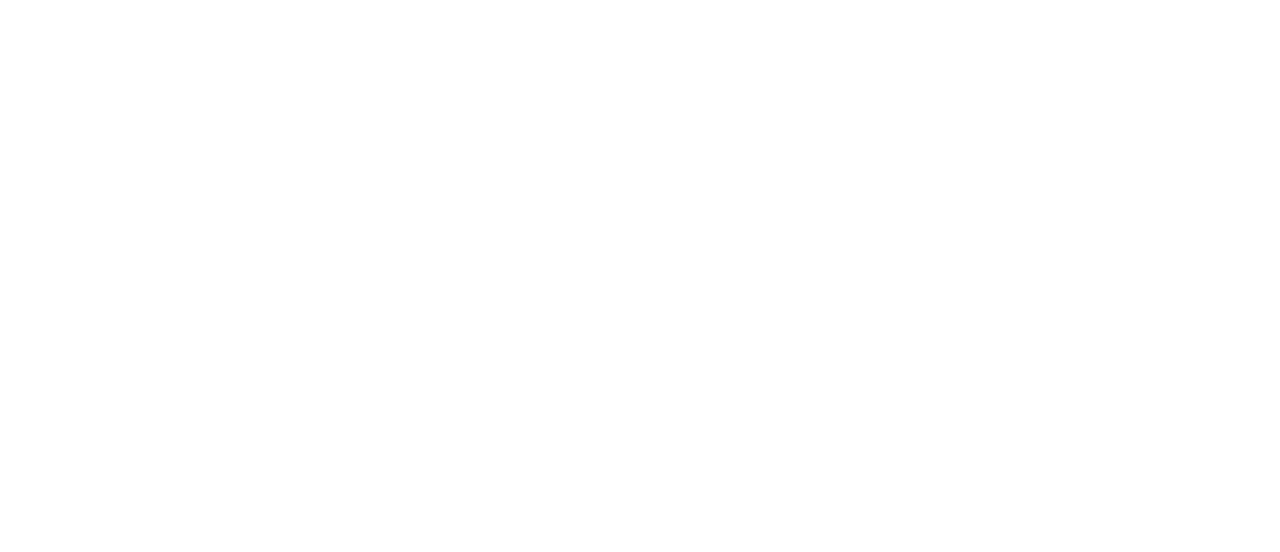
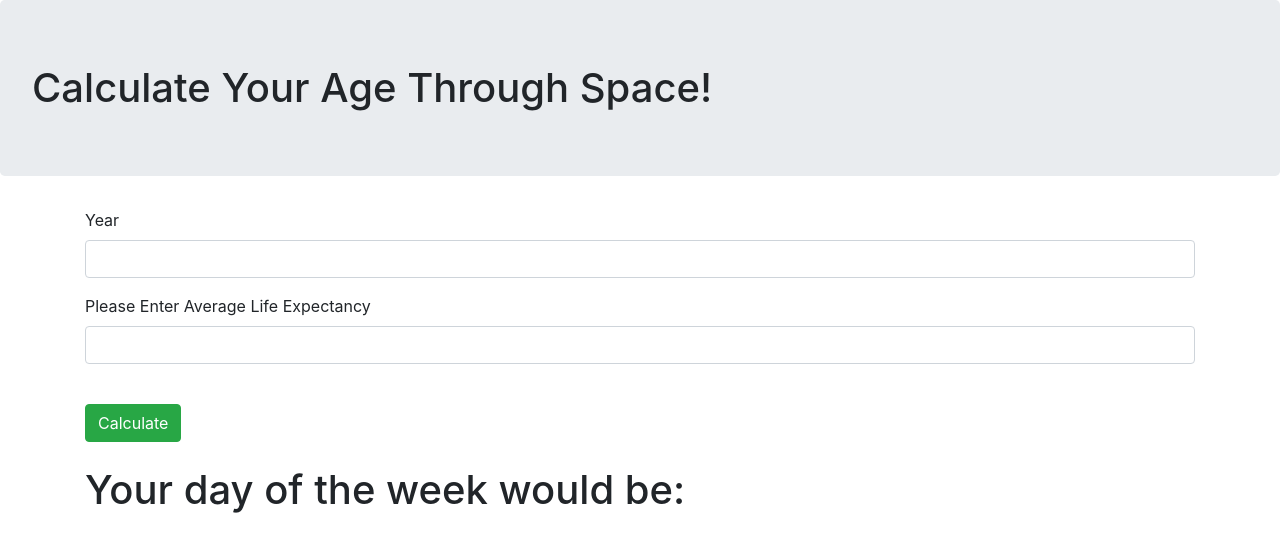
Before and after one commit to smoody0208/week-5-project, a website built with webpack: page src/index.html in a window 1280 px wide. Built offline with nearby package versions, Linux system fonts and the light colour scheme.

Commit message:
Add form to index.html

```diff
--- a/src/index.html
+++ b/src/index.html
@@ -3,27 +3,27 @@
 
   <head>
     <script type="text/javascript" src="bundle.js"></script>
-  <title>Project Name</title>
+    <title>Galactic Age Calculator</title>
   </head>
-
   <body>
-  <!-- Some sort of HTML that directly correlates with your main.js -->
-
-  <!-- Uncomment the following code to check that bootstrap is working! -->
-
-  <!-- <div class="card">
-  <div class="card" style="width: 18rem;">
-    <img class="card-img-top"
-      src="https://images.unsplash.com/photo-1534278931827-8a259344abe7?ixlib=rb-1.2.1&w=1000&q=80"
-      alt="Card image cap">
-    <div class="card-body">
-      <h5 class="card-title">Card title</h5>
-      <p class="card-text">This should be a working card class!
-      </p>
-      <a href="#" class="btn btn-primary">Go somewhere</a>
+    <h1 class="jumbotron">Calculate Your Age Through Space!</h1>
+    <div class="container">
+      <form id="input">
+        <div class="form-group">
+          <label for="age">Year</label>
+          <input id="age" class="form-control" type="number" min="1" max="500" required>
+        </div>
+        <div class="form-group">
+          <label for="life">Please Enter Average Life Expectancy</label>
+          <input id="life" class="form-control" type="number" min="1" max="500" required>
+        </div>
+        <br>
+        <button type="submit"  class="btn btn-success">Calculate</button>
+      </form>
+      <br>
+      <div id="result">
+        <h1>Your day of the week would be: <span id="showResult"></span></h1>
       </div>
     </div>
-</div> -->
   </body>
-
 </html>
```
Lines whose indentation alone changed are shown as unchanged.
